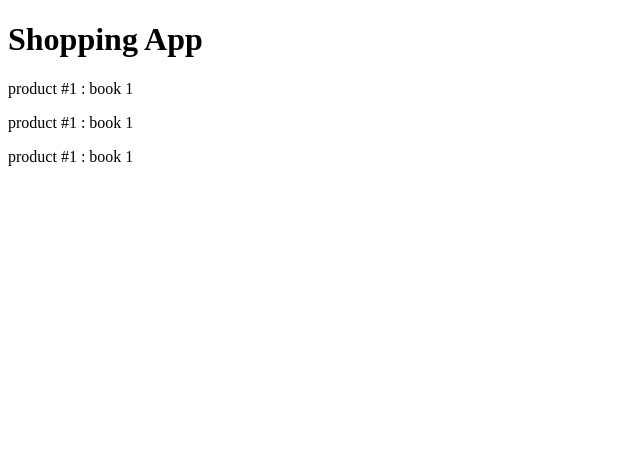
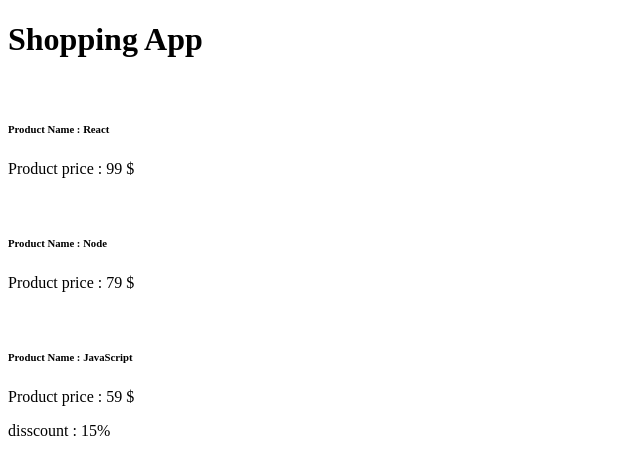
Before and after one commit to iMahdi1383/ShoppingCartSection.React, a JavaScript app: page / in a window 1280 px wide. Shown: the top 474 px of the page, without its empty margins (0-640 px from the left). Built offline with nearby package versions, Linux system fonts and the light colour scheme.

Commit message:
Add props : App , Product

```diff
--- a/src/App.js
+++ b/src/App.js
@@ -1,11 +1,15 @@
 import Product from './Components/Product/Product';
+
 const App = () => {
     return (
         <div className="container" id="title">
             <h1>Shopping App</h1>
-            <Product />
-            <Product />
-            <Product />
+            <br />
+            <Product name='React' price="99 $"/>
+            <Product name='Node' price="79 $"/>
+            <Product name='JavaScript' price="59 $">
+                <p>disscount : 15%</p>
+            </Product>
         </div>
     );
 };
--- a/src/Components/Product/Product.js
+++ b/src/Components/Product/Product.js
@@ -1,7 +1,12 @@
-
-
-const Product = () => {
-    return (  <p>product #1 : book 1</p> );
-}
+const Product = (props) => {
+    return (
+        <div>
+            <h6>Product Name : {props.name}</h6>
+            <p>Product price : {props.price}</p>
+            {props.children}
+            <br />
+        </div>
+    );
+};
 
 export default Product;
```
